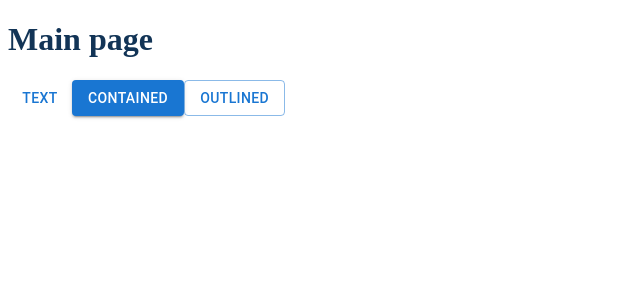
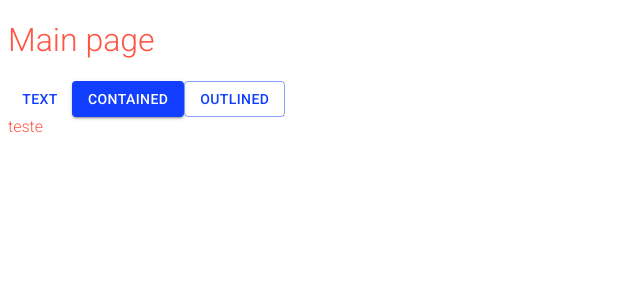
Before and after one commit to victortrindade1/bem-viver-admin, a React (Create React App) app: page / in a window 1280 px wide. Shown: the top 300 px of the page, without its empty margins (0-640 px from the left). Built offline with nearby package versions, Linux system fonts and the light colour scheme.

Commit message:
Fonte roboto + Theme

```diff
--- a/package.json
+++ b/package.json
@@ -9,6 +9,7 @@
     "eject": "craco eject"
   },
   "dependencies": {
+    "@fontsource/roboto": "^4.5.7",
     "@mui/lab": "latest",
     "@mui/material": "latest",
     "@mui/styled-engine-sc": "latest",
--- a/src/App.tsx
+++ b/src/App.tsx
@@ -1,7 +1,28 @@
+import {
+  ThemeProvider as MuiThemeProvider,
+  StyledEngineProvider,
+} from "@mui/material/styles";
+import { ThemeProvider } from "styled-components";
+
 import AppRoutes from "./routes";
 
+import "@fontsource/roboto/300.css";
+import "@fontsource/roboto/400.css";
+import "@fontsource/roboto/500.css";
+import "@fontsource/roboto/700.css";
+
+import theme from "styles/theme";
+
 function App() {
-  return <AppRoutes />;
+  return (
+    <StyledEngineProvider injectFirst>
+      <MuiThemeProvider theme={theme}>
+        <ThemeProvider theme={theme}>
+          <AppRoutes />
+        </ThemeProvider>
+      </MuiThemeProvider>
+    </StyledEngineProvider>
+  );
 }
 
 export default App;
--- /dev/null
+++ b/src/components/Test.tsx
@@ -0,0 +1,9 @@
+import React from "react";
+
+// import { Container } from './styles';
+
+const TestComponent: React.FC = () => {
+  return <div>teste</div>;
+};
+
+export default TestComponent;
--- a/src/pages/Main/index.tsx
+++ b/src/pages/Main/index.tsx
@@ -1,5 +1,8 @@
 import React from "react";
 import Button from "@mui/material/Button";
+
+import TestComponent from "components/Test";
+// import TestComponent from "src/components/Test";
 
 import { Container } from "./styles";
 
@@ -10,6 +13,7 @@ const Main: React.FC = () => {
       <Button variant="text">Text</Button>
       <Button variant="contained">Contained</Button>
       <Button variant="outlined">Outlined</Button>
+      <TestComponent />
     </Container>
   );
 };
--- a/src/pages/Main/styles.ts
+++ b/src/pages/Main/styles.ts
@@ -1,5 +1,13 @@
+// import { Theme } from "@mui/styled-engine-sc/styles";
+// import { MyTheme } from "styles/styled";
 import styled from "styled-components";
 
 export const Container = styled.div`
-  color: #123456;
+  color: ${(props) => props.theme.palette.primary.dark};
+  font-family: "Roboto";
+  font-weight: 300;
+
+  h1 {
+    font-weight: 300;
+  }
 `;
--- /dev/null
+++ b/src/styles/theme.ts
@@ -0,0 +1,24 @@
+import { createTheme } from "@mui/material/styles";
+
+const theme = createTheme({
+  palette: {
+    primary: {
+      main: "#123fff",
+      dark: "#f54",
+    },
+    secondary: {
+      main: "#654321",
+    },
+  },
+  //custom theme variables
+  bg: {
+    main: "#fff",
+    light: "#F4F5F7",
+  },
+  text: {
+    main: "#172B4D",
+    light: "#262930",
+  },
+});
+
+export default theme;
```
Also changed, not shown: src/styles/styled.d.ts (added, +30 -0 lines), 2 other files (tests, documents, lock files or other folders).
